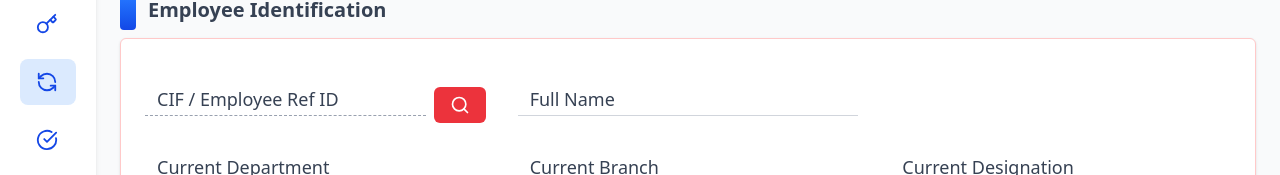
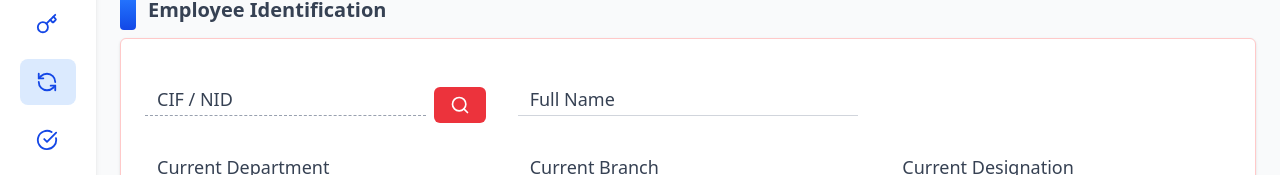
Before and after one commit to Nazmul-karim-tanvir-2nd/lamCodes, a React (Vite) app in the folder lamFrontend/: page /employee-transfer in a window 1280 px wide. Shown: the part 158-333 px from the top of the page. Built offline with nearby package versions, Linux system fonts and the light colour scheme.

Commit message:
changed nid

```diff
--- a/lamFrontend/src/pages/employeeTransfer/EmployeeTransfer.jsx
+++ b/lamFrontend/src/pages/employeeTransfer/EmployeeTransfer.jsx
@@ -49,7 +49,7 @@ const EmployeeTransfer = () => {
                 {/* CIF + Search button share same column */}
                 <div className="flex gap-2 items-end">
                     <FloatingInput
-                        label="CIF / Employee Ref ID"
+                        label="CIF / NID"
                         name="cif"
                         value={formData.cif}
                         onChange={handleChange}
```
